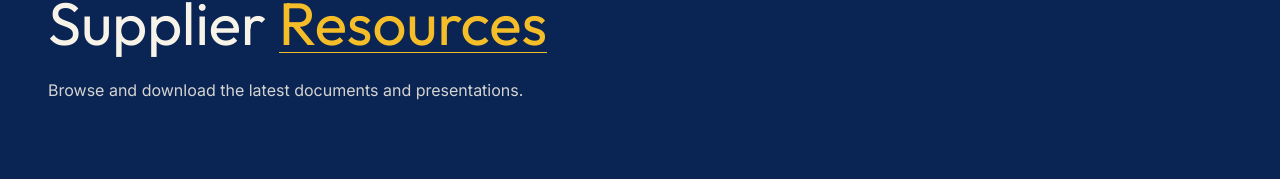
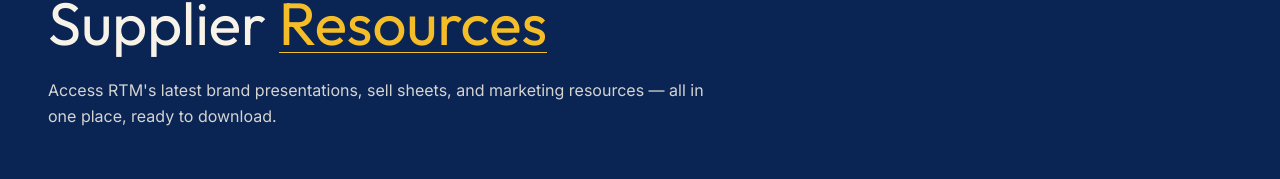
Before and after one commit to fahrenheitmarketing/rtm-imports, a React (Vite) app: page /suppliers in a window 1280 px wide. Shown: the part 199-378 px from the top of the page. Built offline with nearby package versions, Linux system fonts and the light colour scheme; no server answers.

Commit message:
File changes

```diff
--- a/src/pages/Suppliers.jsx
+++ b/src/pages/Suppliers.jsx
@@ -32,7 +32,7 @@ export default function Suppliers() {
               Supplier <GoldUnderline>Resources</GoldUnderline>
             </h1>
             <p className="font-body text-base leading-relaxed max-w-2xl mt-6" style={{ color: 'rgba(248,243,232,0.85)' }}>
-              Browse and download the latest documents and presentations.
+              Access RTM's latest brand presentations, sell sheets, and marketing resources — all in one place, ready to download.
             </p>
           </motion.div>
         </div>
```
